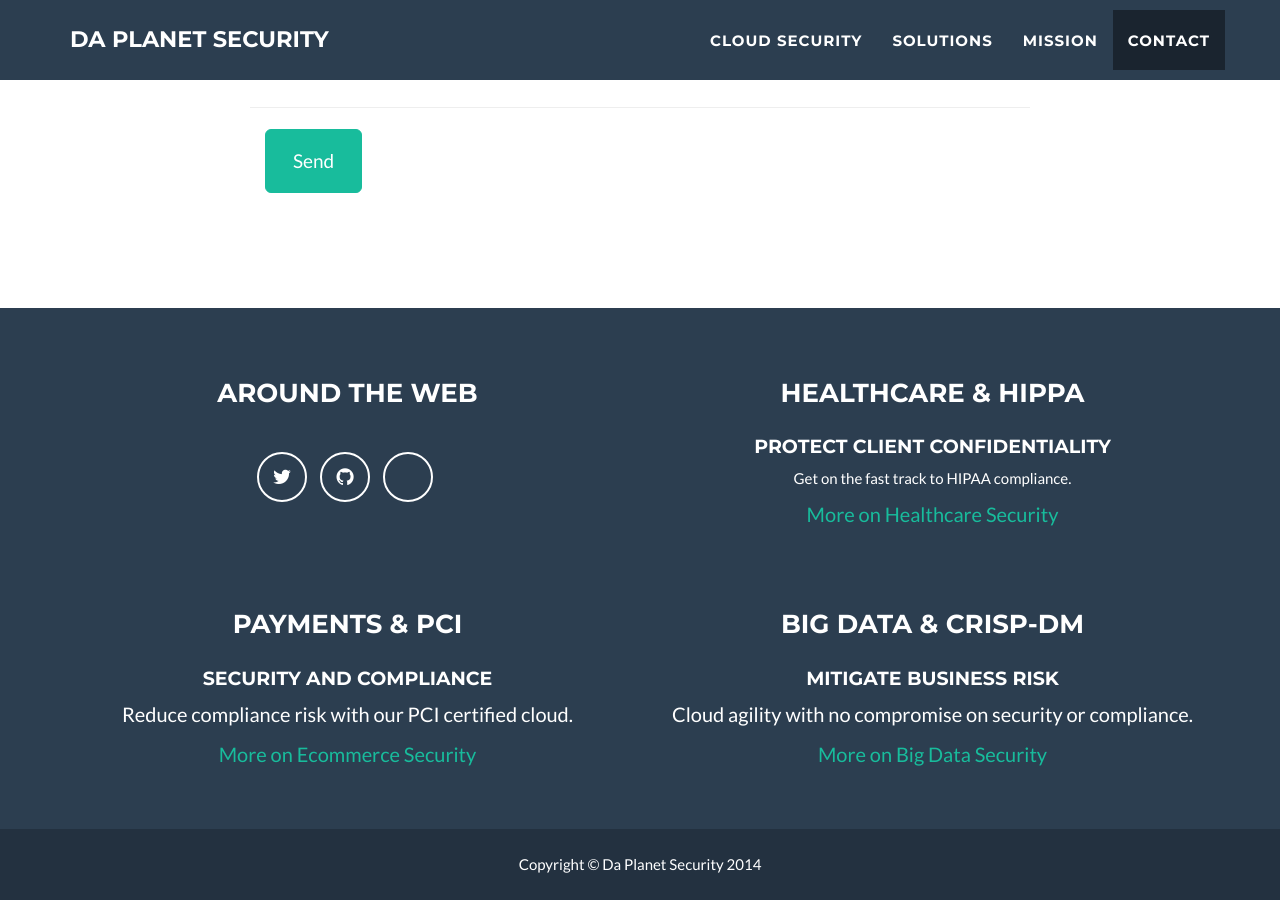
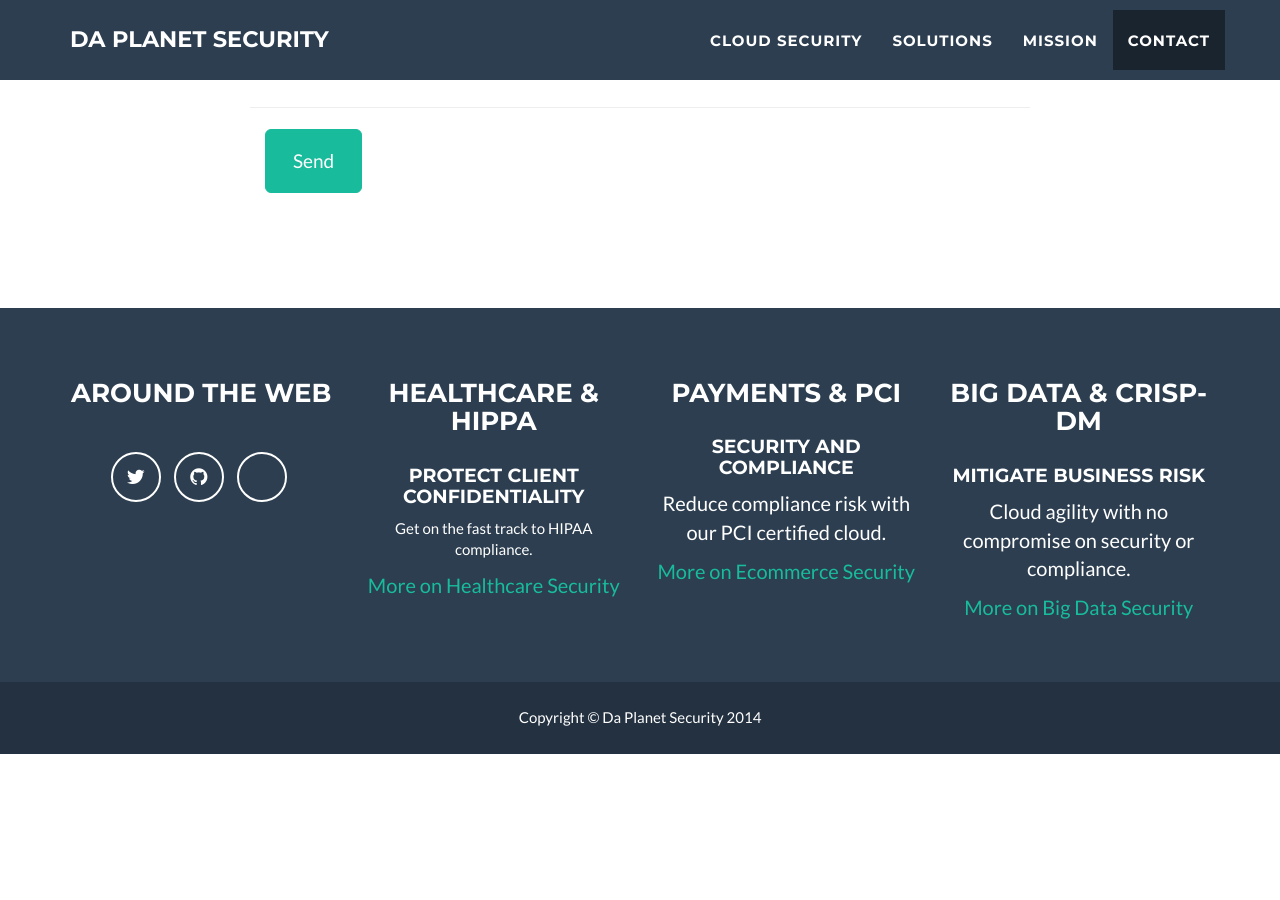
Before and after one commit to Daplanet/dapla.net, a Jekyll site: the page built from index.html, in a window 1280 px wide and 900 px high, scrolled down 2838 px. Built offline with Jekyll 4.4.1, drawn with Linux system fonts in a browser that asks for light colours; after the commit the page ends 3592 px from its top, so only the background shows below that.

Commit message:
_includes/footer.html

```diff
--- a/_includes/footer.html
+++ b/_includes/footer.html
@@ -3,7 +3,7 @@
         <div class="footer-above">
             <div class="container">
                 <div class="row">
-                    <div class="footer-col col-md-6">
+                    <div class="footer-col col-xs-6 col-sm-3">
                       <h3>Around the Web</h3>
                       <ul class="list-inline">
                         {% for network in site.social %}
@@ -13,19 +13,19 @@
                         {% endfor %}
                       </ul>
                     </div>
-                    <div class="footer-col col-md-6">
+                    <div class="footer-col col-xs-6 col-sm-3">
                       <h3>Healthcare & <strong>HIPPA</strong></h3>
                       <h4>Protect Client Confidentiality</h4
                       <p>Get on the fast track to HIPAA compliance.</p>
                       <p><a title="Healthcare Cloud Security Solutions" rel="self" href="#">More on Healthcare Security</a></p>
                     </div>
-                    <div class="footer-col col-md-6">
+                    <div class="footer-col col-xs-6 col-sm-3">
                       <h3>Payments & <strong>PCI</strong></h3>
                       <h4>Security and Compliance</h4>
                       <p>Reduce compliance risk with our PCI certified cloud.</p>
                       <p><a title="Ecommerce Cloud Security Solutions" rel="self" href="#">More on Ecommerce Security</a></p>
                     </div>
-                    <div class="footer-col col-md-6">
+                    <div class="footer-col col-xs-6 col-sm-3">
                       <h3>Big Data & <strong>CRISP-DM</strong></h3>
                       <h4>Mitigate Business Risk</h4>
                       <p>Cloud agility with no compromise on security or compliance.</p>
```
